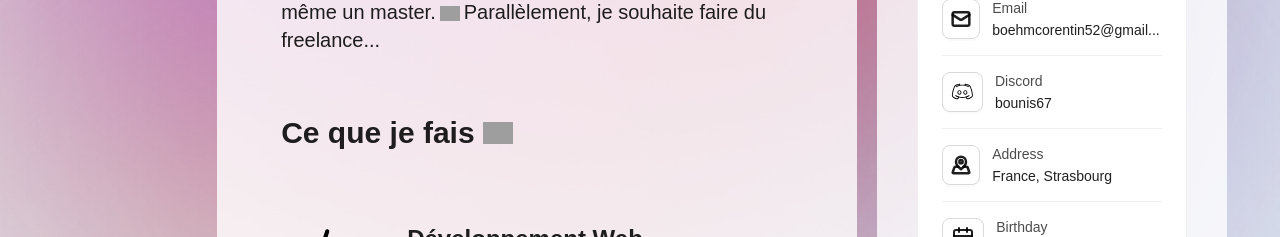
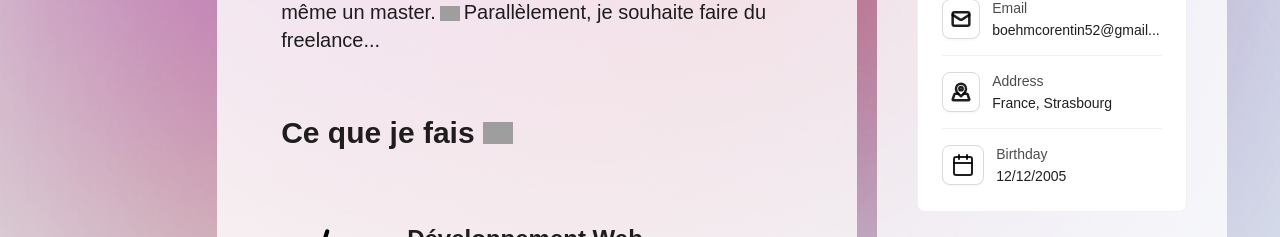
Before and after one commit to bounis67/portfolio, a React (Vite) app: page / in a window 1280 px wide. Shown: the part 556-793 px from the top of the page. Built offline with nearby package versions, Linux system fonts and the light colour scheme; grey boxes are pictures that could not be loaded; a web font is replaced by a local one.

Commit message:
chore: Remove commented out Discord contact info

```diff
--- a/src/data/ContactInfosData.tsx
+++ b/src/data/ContactInfosData.tsx
@@ -14,20 +14,20 @@ export const contactInfos: ContactInfoType[] = [
         icon: <Mail strokeWidth={3} size={20} />,
         value: "boehmcorentin52@gmail.com",
     },
+    // {
+    //     key: 2,
+    //     name: "Discord",
+    //     icon: <DiscordIcon size={20} />,
+    //     value: "bounis67",
+    // },
     {
         key: 2,
-        name: "Discord",
-        icon: <DiscordIcon size={20} />,
-        value: "bounis67",
-    },
-    {
-        key: 3,
         name: "Address",
         icon: <MapPinned strokeWidth={3} size={20} />,
         value: "France, Strasbourg",
     },
     {
-        key: 4,
+        key: 3,
         name: "Birthday",
         icon: <Calendar />,
         value: "12/12/2005",
```
